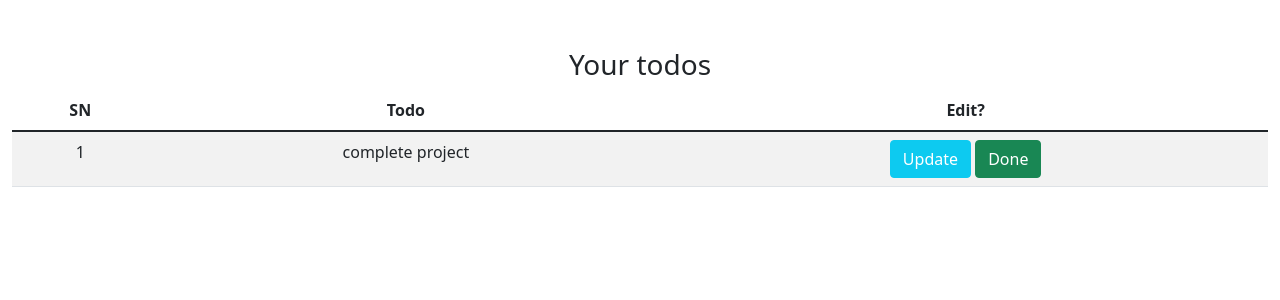
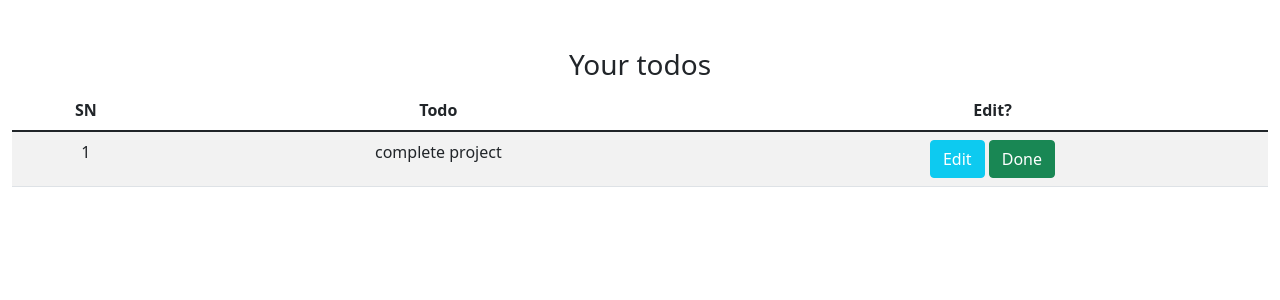
Before and after one commit to bajrasushant/CS50-solutions, a Flask app: page / in a window 1280 px wide. Shown: the part 66-366 px from the top of the page. Run offline with Flask 2, Linux system fonts and the light colour scheme; a user stored in the database is signed in; data comes from the database, SQL or seed files in the repository; some libraries are stand-ins or nearby versions.

Commit message:
Sat, Feb 4, 2023, 2:04 PM +05:45

```diff
--- a/project/app.py
+++ b/project/app.py
@@ -42,12 +42,12 @@ def todo():
         flash("Todo successfully added")
         return redirect("/")
 
-@app.route("/update/<int:todo_id>")
+@app.route("/edit/<int:todo_id>")
 @login_required
-def update(todo_id):
+def edit(todo_id):
     user_id = session["user_id"]
     todo = db.execute("SELECT * FROM todos WHERE id=? AND user_id=?", todo_id, user_id)
-    return render_template("update.html")
+    return render_template("edit.html", todo_id=todo_id)
 
 @app.route("/done/<int:todo_id>")
 def done(todo_id):
--- a/project/templates/index.html
+++ b/project/templates/index.html
@@ -25,10 +25,10 @@
                 <td>
                     <!-- <input name="submit_button" class="btn btn-info" type="submit" value="Update" \>
                     <input name="submit_button" class="btn btn-success" type="submit" value="Done" \> -->
-                    <button class="btn btn-info"><a href="/update/{{ todo.id }}" style="
+                    <button class="btn btn-info"><a href="/edit/{{ todo.id }}" style="
                     text-decoration:None;
                     color: white
-                    ">Update</a></button>
+                    ">Edit</a></button>
                     <button class="btn btn-success"><a href="/done/{{ todo.id }}" style="
                         text-decoration:None;
                         color: white">Done</a></button>
```
Also changed, not shown: project/templates/edit.html (added, +12 -0 lines).
